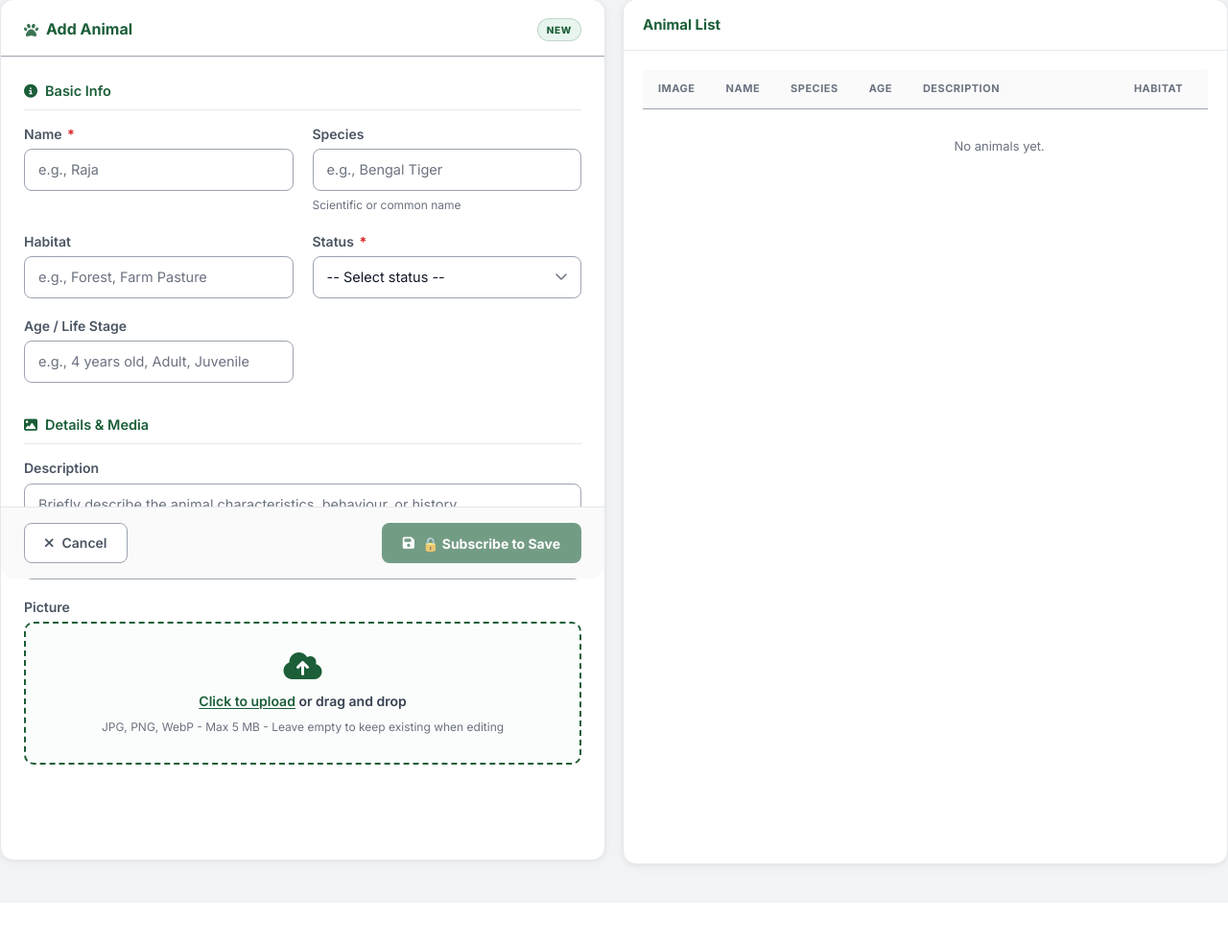
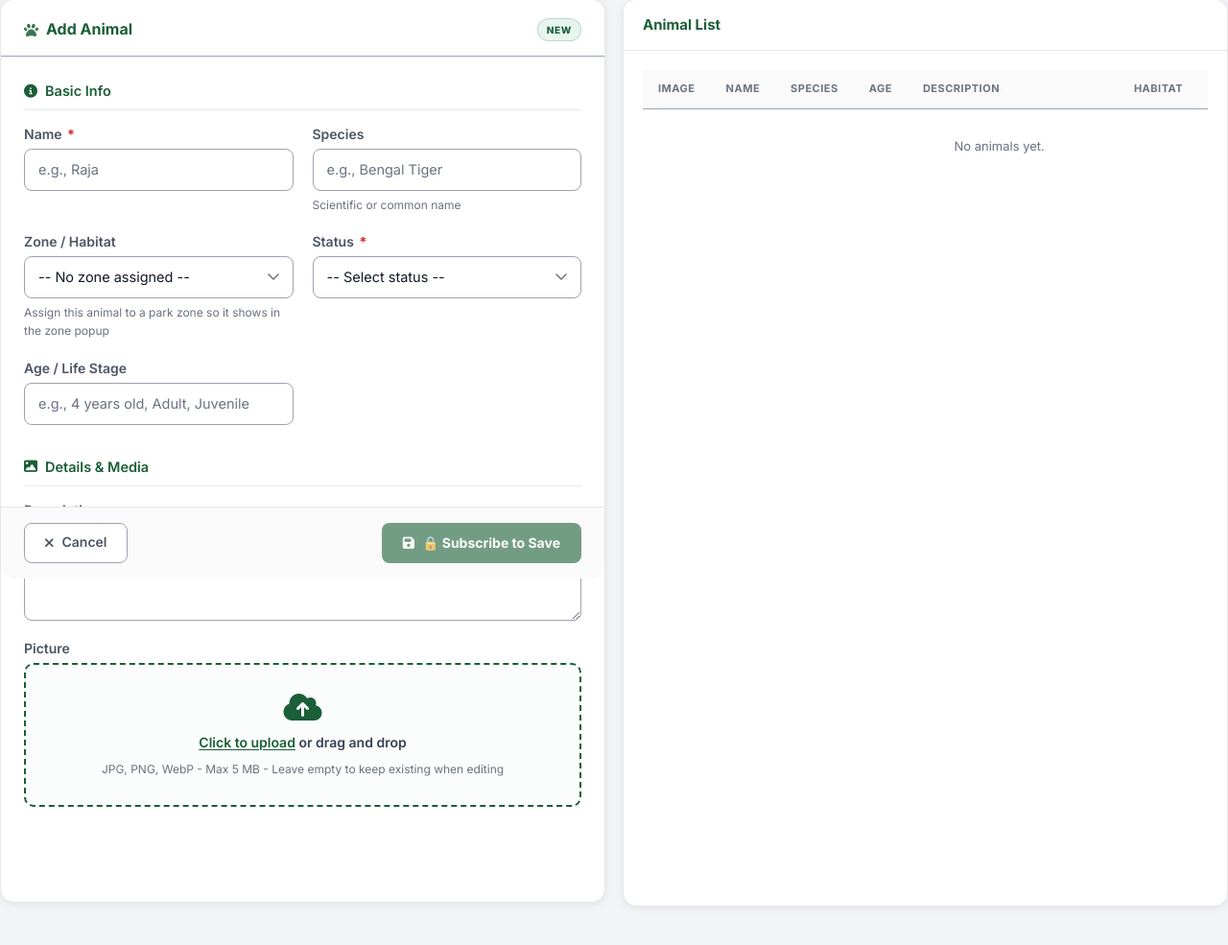
Before and after one commit to Zekkenstillworthy/Zootique, a Python web app: template templates/animal_farm_admin/animals.html in a window 1280 px wide. Shown: the part 197-1182 px from the top of the page at 96% size. Before the commit the page ends 1110 px from the top, so only its background shows below. Run offline with Jinja, Linux system fonts and the light colour scheme; the template is opened without the code that fills it, so the values that code supplies are empty; some web fonts are replaced.

Commit message:
feat(admin): provide zone selection dropdown in animals management and sync zone_id

```diff
--- a/templates/animal_farm_admin/animals.html
+++ b/templates/animal_farm_admin/animals.html
@@ -218,9 +218,14 @@
             </div>
 
             <div class="zf-field">
-              <label class="zf-label" for="animal_habitat">Habitat</label>
-              <input type="text" id="animal_habitat" name="habitat" class="zf-control"
-                     placeholder="e.g., Forest, Farm Pasture" autocomplete="off">
+              <label class="zf-label" for="animal_habitat">Zone / Habitat</label>
+              <select id="animal_habitat" name="habitat" class="zf-control">
+                <option value="">-- No zone assigned --</option>
+                {% for zone in zones %}
+                <option value="{{ zone.name }}">{{ zone.name }}</option>
+                {% endfor %}
+              </select>
+              <span class="zf-hint">Assign this animal to a park zone so it shows in the zone popup</span>
             </div>
 
             <div class="zf-field">
```
Also changed, not shown: blueprints/animal_farm_admin/routes.py (+9 -0 lines).
